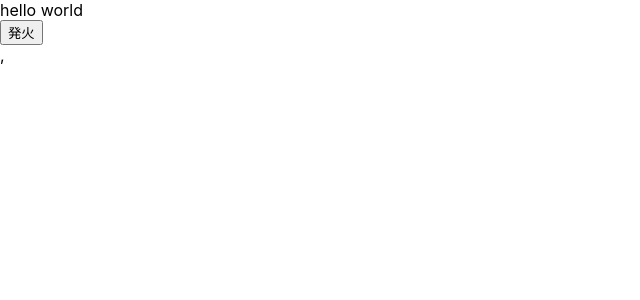
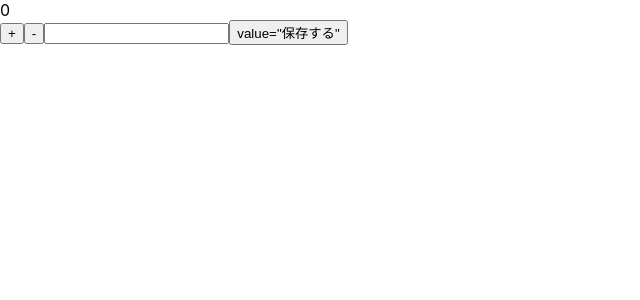
Before and after one commit to ICT-FUNney/team2-funput-Client, a React (Create React App) app: page / in a window 1280 px wide. Shown: the top 300 px of the page, without its empty margins (0-640 px from the left). Built offline with nearby package versions, Linux system fonts and the light colour scheme.

Commit message:
[add] text input function

```diff
--- a/src/actions/Example/ExampleActionCreator.js
+++ b/src/actions/Example/ExampleActionCreator.js
@@ -1,7 +1,16 @@
-import { ADD_NUMBER } from "./ExampleActionType";
+import { ADD_NUMBER, DECREASE_NUMBER,ADD_WORDS } from "./ExampleActionType";
 
+export const addNumber = () => ({
+    type: ADD_NUMBER,
+    // number : number // number: numberと同じ意味
+})
 
-export const addNumber = (number) => ({
-    type: ADD_NUMBER,
-    number // number: numberと同じ意味
+export const decreaseNumber = (number) => ({
+    type: DECREASE_NUMBER,
+    number
 })
+
+export const addWords = (words)=>({
+  type: ADD_WORDS,
+  words: words
+})
--- a/src/actions/Example/ExampleActionType.js
+++ b/src/actions/Example/ExampleActionType.js
@@ -1,3 +1,4 @@
 // actionTypeは全部大文字で書く
 export const ADD_NUMBER = 'ADD_NUMBER'
 export const DECREASE_NUMBER = 'ECREASE_NUMBER'
+export const ADD_WORDS = 'ADD_WORDS'
--- a/src/components/App.jsx
+++ b/src/components/App.jsx
@@ -1,12 +1,10 @@
 import React from 'react';
-import Redux from './Redux.js';
 
 class App extends React.Component {
   render() {
     return (
       <div className="App">
         hello world
-        <Redux />
       </div>
     );
   }
--- a/src/components/Example.jsx
+++ b/src/components/Example.jsx
@@ -1,14 +1,39 @@
 import React from 'react';
+import { ADD_NUMBER, DECREASE_NUMBER, ADD_WORDS } from '../actions/Example/ExampleActionType';
+//いらない
 
 class Example extends React.Component {
-  render() {
-      console.log('number:' + JSON.stringify(this.props))
-    return (
-      <div>
-        {this.props.number}
-      </div>
-    );
-  }
+    handleClickAddButton = () => {
+        this.props.addNumber()
+    }
+    handleClickDecreaseButton = () => {
+        this.props.decreseNumber(0)
+    }
+    handleClickAddWords= () => {
+      const words = document.getElementById('words');
+      const word = words.value;
+      this.props.addWords(word);
+      words.value='';
+    }
+
+    wordsHandle (){
+
+    }
+
+    render() {
+        return(
+            <div>
+                <div>{this.props.example.number}</div>
+                <button onClick={this.handleClickAddButton}>+</button>
+                <button onClick={this.handleClickDecreaseButton}>-</button>
+                <input type="text" id="words"/>
+                <button onClick={this.handleClickAddWords}>value="保存する"</button>
+                {this.props.example.words.map((word ,index) =>{
+                  return <div key={index}>{word}</div>
+                })}
+            </div>
+        )
+    }
 }
 
 export default Example;
--- a/src/containers/Example.js
+++ b/src/containers/Example.js
@@ -1,14 +1,18 @@
-import { addExample } from '../actions/Example/ExampleActionCreator'
+import { addNumber, decreaseNumber,addWords } from '../actions/Example/ExampleActionCreator'
 import { connect } from 'react-redux'
 import Example from '../components/Example'
 
 const mapStateToProps = (state) => ({
-    number: state.example.number
+    example: state.example
 });
 
 const mapDispatchToProps = (dispatch) => ({
-    example: (text) =>
-        dispatch(addExample(text))
+    addNumber: (number) =>
+      dispatch(addNumber(number)),
+    decreseNumber: (number) =>
+      dispatch(decreaseNumber(number)),
+    addWords: (words) =>
+      dispatch(addWords(words))
 });
 
 export default connect(
--- a/src/index.js
+++ b/src/index.js
@@ -1,20 +1,21 @@
 import React from 'react';
 import ReactDOM from 'react-dom';
 import './index.css';
-import App from './components/App';
+// import App from './components/App';
 import * as serviceWorker from './serviceWorker';
 import { createStore, applyMiddleware } from 'redux';
 import logger from 'redux-logger';
 import rootReducer from './reducers';
 import { Provider } from 'react-redux';
-// import Example from './components/Example';
+import Example from './containers/Example';
+
 
 const store = createStore(rootReducer, applyMiddleware(logger))
 
 ReactDOM.render(
     <Provider store={store}>
-    {/* <Example />,  */}
-    <App />,
+    <Example />
+    {/* <App /> */}
     </Provider>,
     document.getElementById('root')
 );
--- a/src/reducers/ExampleState.js
+++ b/src/reducers/ExampleState.js
@@ -1,7 +1,8 @@
-import { ADD_NUMBER, DECREASE_NUMBER } from "../actions/Example/ExampleActionType";
+import { ADD_NUMBER, DECREASE_NUMBER, ADD_WORDS } from "../actions/Example/ExampleActionType";
 
 const initialState = {
-    number: 0
+    number: 0,
+    words: [],
 };
 
 const ExampleState = (state = initialState, action) => {
@@ -16,6 +17,16 @@ const ExampleState = (state = initialState, action) => {
                 ...state,
                 number: state.number - 1
             }
+        case ADD_WORDS:
+          console.log('test'+action.words);
+          console.log(state.words.length);
+          for(var i = 0;i<state.words.length ; i++){
+            console.log(state.words[i]);
+          }
+          return {
+            ...state,
+            words: [...state.words, action.words]
+          }
         default:
             return state;
     }
```
